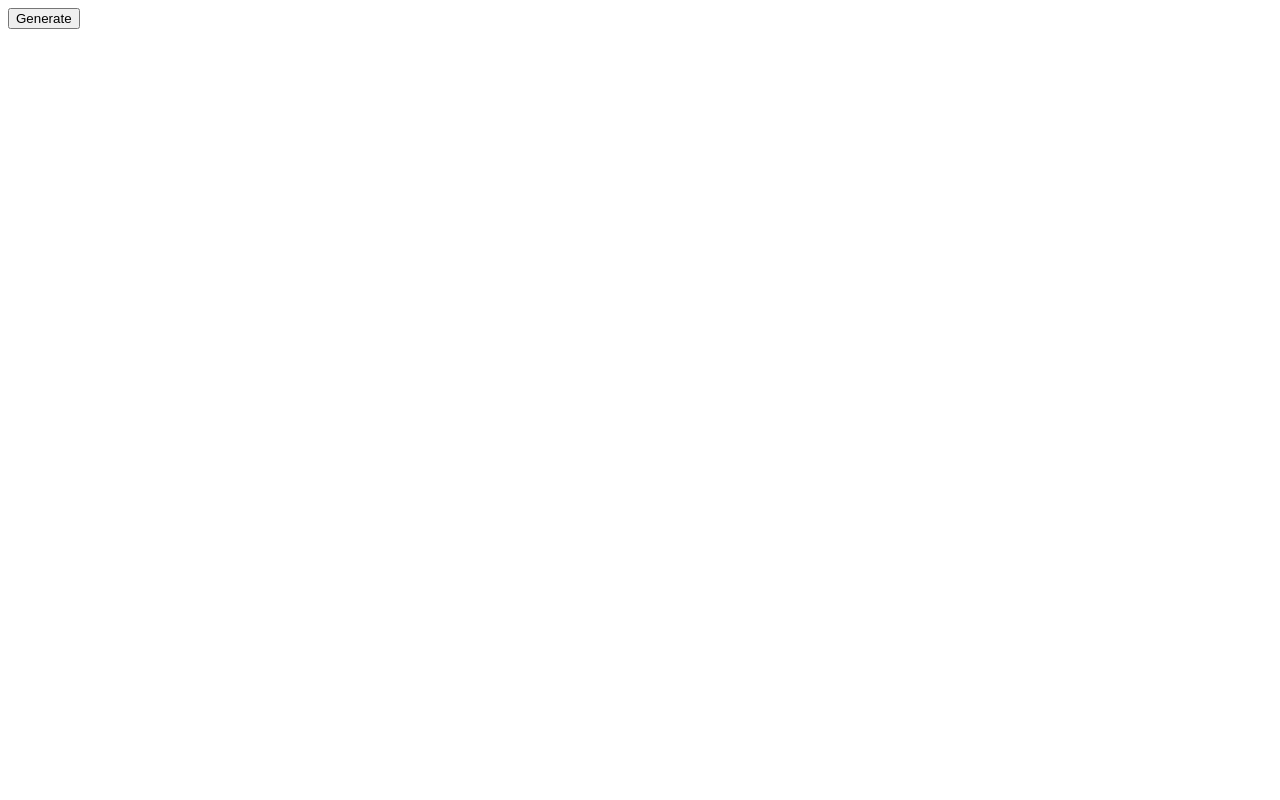
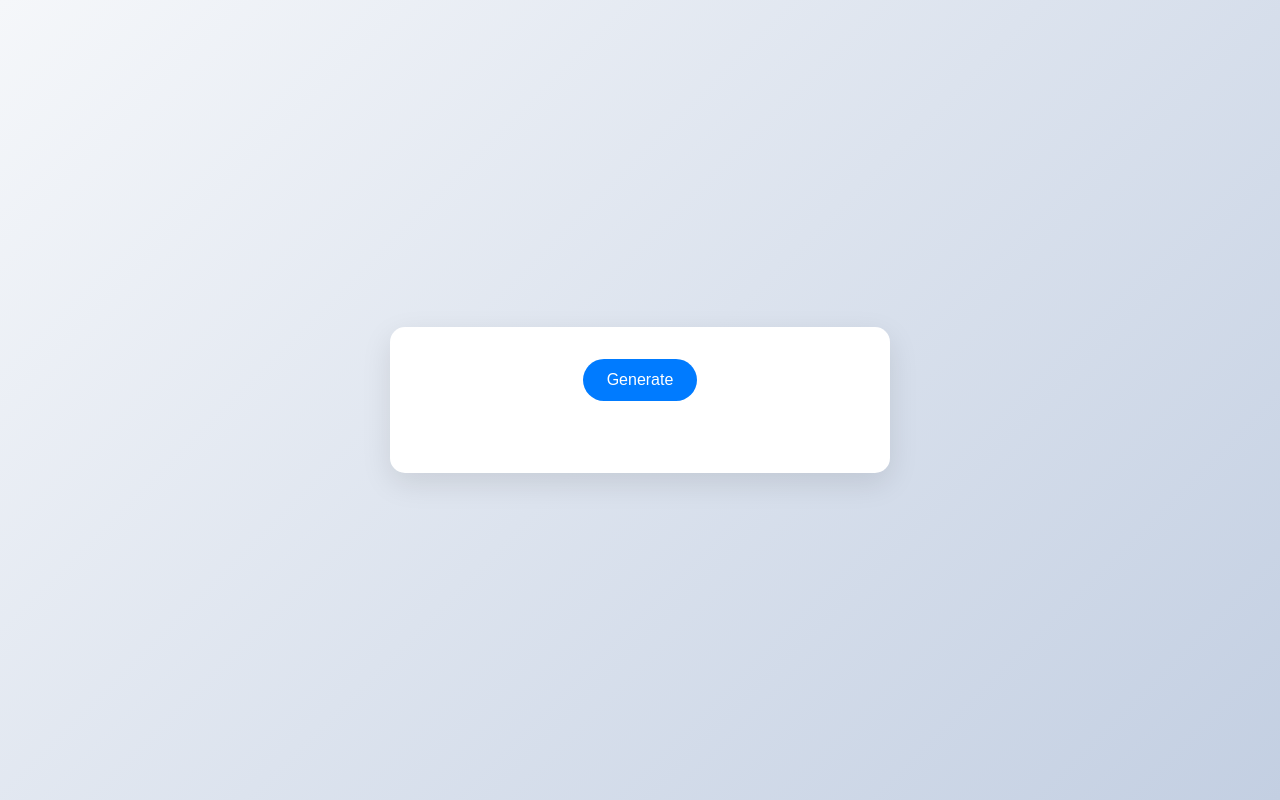
Before and after one commit to MoodinAhmed1/RandomQuoteGenerator, a plain HTML site: page index.html in a window 1280 px wide. Drawn offline with Linux system fonts and the light colour scheme.

Commit message:
added css

```diff
--- a/index.html
+++ b/index.html
@@ -3,6 +3,7 @@
     <meta charset="UTF-8">
     <meta name="viewport" content="width=device-width, initial-scale=1.0">
     <title>Document</title>
+    <link rel="stylesheet" href="style.css">
 </head>
 <body>
     <div>
--- a/style.css
+++ b/style.css
@@ -0,0 +1,69 @@
+/* General Reset */
+* {
+    margin: 0;
+    padding: 0;
+    box-sizing: border-box;
+    font-family: 'Arial', sans-serif;
+}
+
+/* Body Styling */
+body {
+    display: flex;
+    justify-content: center;
+    align-items: center;
+    min-height: 100vh;
+    background: linear-gradient(135deg, #f5f7fa, #c3cfe2);
+    padding: 20px;
+}
+
+/* Container Styling */
+div {
+    background: white;
+    padding: 2rem;
+    border-radius: 15px;
+    box-shadow: 0 10px 30px rgba(0, 0, 0, 0.1);
+    text-align: center;
+    max-width: 500px;
+    width: 100%;
+}
+
+/* Button Styling */
+button {
+    background: #007bff;
+    color: white;
+    border: none;
+    padding: 0.75rem 1.5rem;
+    border-radius: 25px;
+    font-size: 1rem;
+    cursor: pointer;
+    transition: background 0.3s ease;
+    margin-bottom: 1.5rem;
+}
+
+button:hover {
+    background: #0056b3;
+}
+
+/* Quote Text Styling */
+.quote {
+    font-size: 1.5rem;
+    font-style: italic;
+    color: #333;
+    margin-bottom: 1rem;
+    line-height: 1.6;
+}
+
+/* Author Styling */
+.author {
+    font-size: 1.2rem;
+    color: #555;
+    font-weight: bold;
+    margin-bottom: 1rem;
+}
+
+/* Category Styling */
+.category {
+    font-size: 1rem;
+    color: #777;
+    font-style: italic;
+}
```
